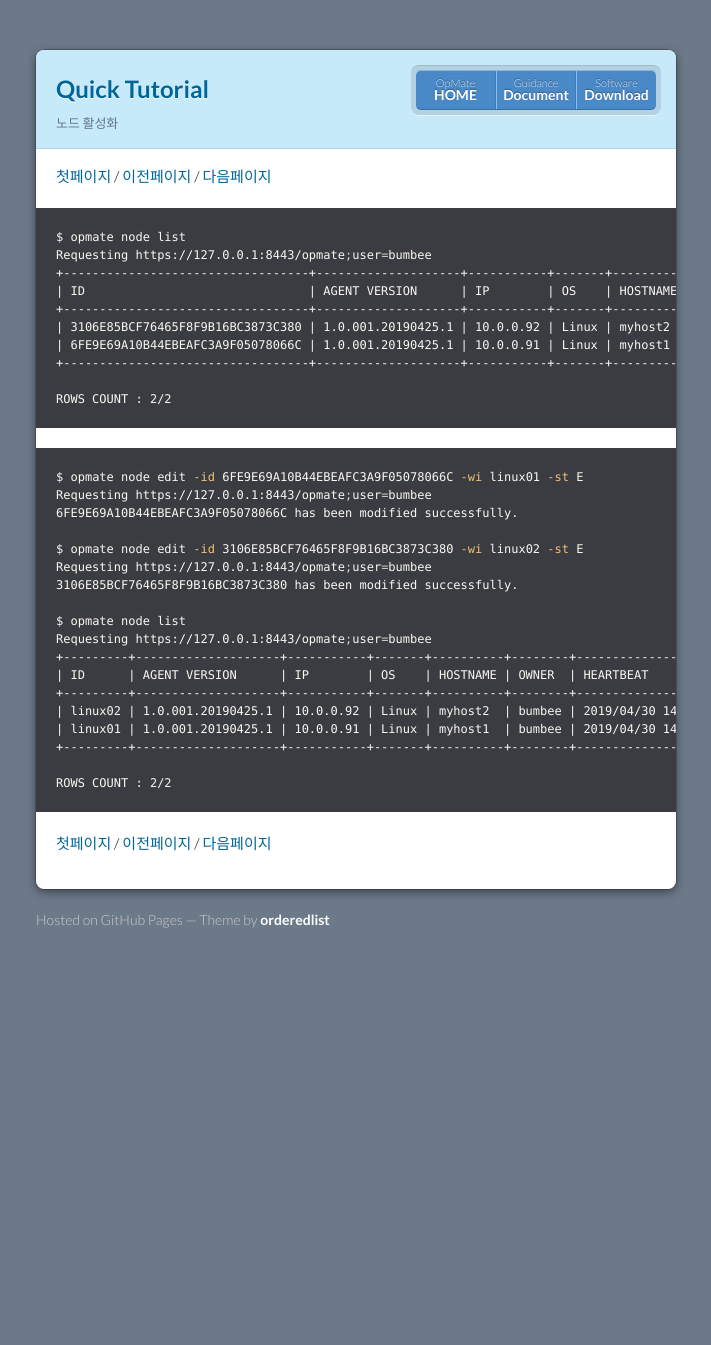
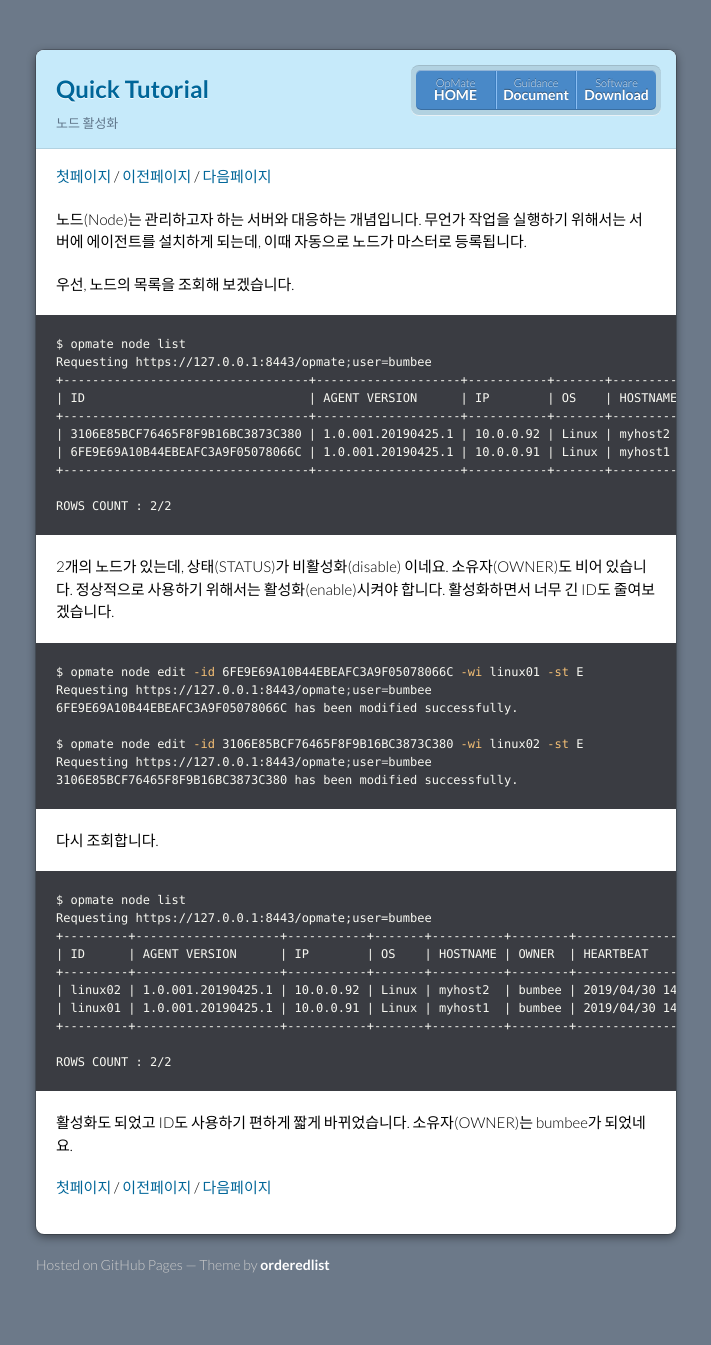
Before and after one commit to opmate/opmate.github.io, a Jekyll site: the page built from document/QuickTutorial3.md, in a window 1280 px wide. Shown: the whole page, without its empty margins (284-995 px from the left). Built offline with Jekyll 4.4.1, drawn with Linux system fonts in a browser that asks for light colours; our own code applies the rules of GitHub Pages for plain Markdown files; a script that is not in the unit is left out; the repository's description, which GitHub fills in, is left out; before the commit the page ends 1000 px from its top, so only the background shows below that.

Commit message:
Update QuickTutorial3.md

````diff
--- a/document/QuickTutorial3.md
+++ b/document/QuickTutorial3.md
@@ -5,6 +5,10 @@ description: 노드 활성화
 
 [첫페이지](QuickTutorial.md) / [이전페이지](QuickTutorial2.md) / [다음페이지](QuickTutorial4.md)
 
+노드(Node)는 관리하고자 하는 서버와 대응하는 개념입니다.
+무언가 작업을 실행하기 위해서는 서버에 에이전트를 설치하게 되는데, 이때 자동으로 노드가 마스터로 등록됩니다.
+
+우선, 노드의 목록을 조회해 보겠습니다.
 
 ```sh
 $ opmate node list
@@ -19,6 +23,11 @@ Requesting https://127.0.0.1:8443/opmate;user=bumbee
 ROWS COUNT : 2/2
 ```
 
+2개의 노드가 있는데, 상태(STATUS)가 비활성화(disable) 이네요.
+소유자(OWNER)도 비어 있습니다.
+정상적으로 사용하기 위해서는 활성화(enable)시켜야 합니다.
+활성화하면서 너무 긴 ID도 줄여보겠습니다.
+
 ```sh
 $ opmate node edit -id 6FE9E69A10B44EBEAFC3A9F05078066C -wi linux01 -st E
 Requesting https://127.0.0.1:8443/opmate;user=bumbee
@@ -27,7 +36,11 @@ Requesting https://127.0.0.1:8443/opmate;user=bumbee
 $ opmate node edit -id 3106E85BCF76465F8F9B16BC3873C380 -wi linux02 -st E
 Requesting https://127.0.0.1:8443/opmate;user=bumbee
 3106E85BCF76465F8F9B16BC3873C380 has been modified successfully.
+```
 
+다시 조회합니다.
+
+```
 $ opmate node list
 Requesting https://127.0.0.1:8443/opmate;user=bumbee
 +---------+--------------------+-----------+-------+----------+--------+------------------+--------+
@@ -40,4 +53,7 @@ Requesting https://127.0.0.1:8443/opmate;user=bumbee
 ROWS COUNT : 2/2
 ```
 
+활성화도 되었고 ID도 사용하기 편하게 짧게 바뀌었습니다.
+소유자(OWNER)는 bumbee가 되었네요.
+
 [첫페이지](QuickTutorial.md) / [이전페이지](QuickTutorial2.md) / [다음페이지](QuickTutorial4.md)
````
